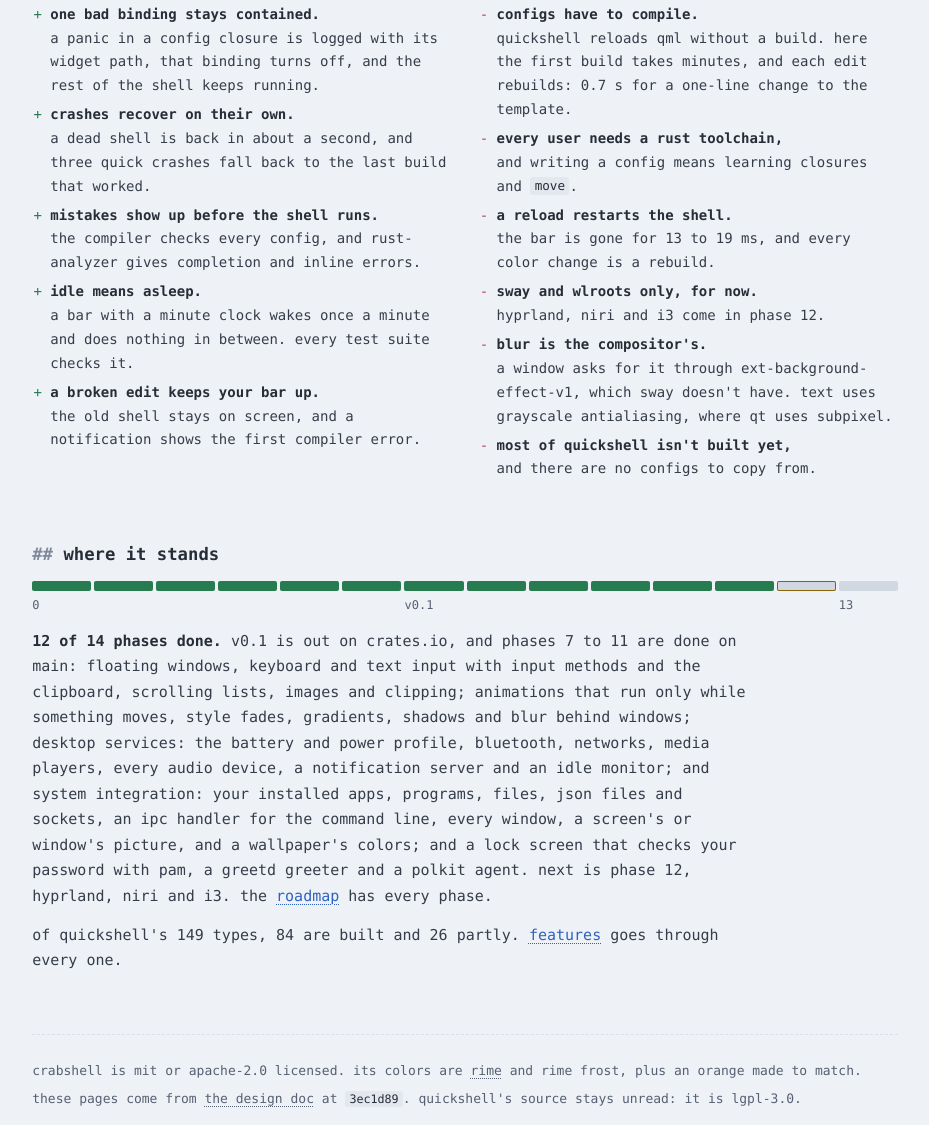
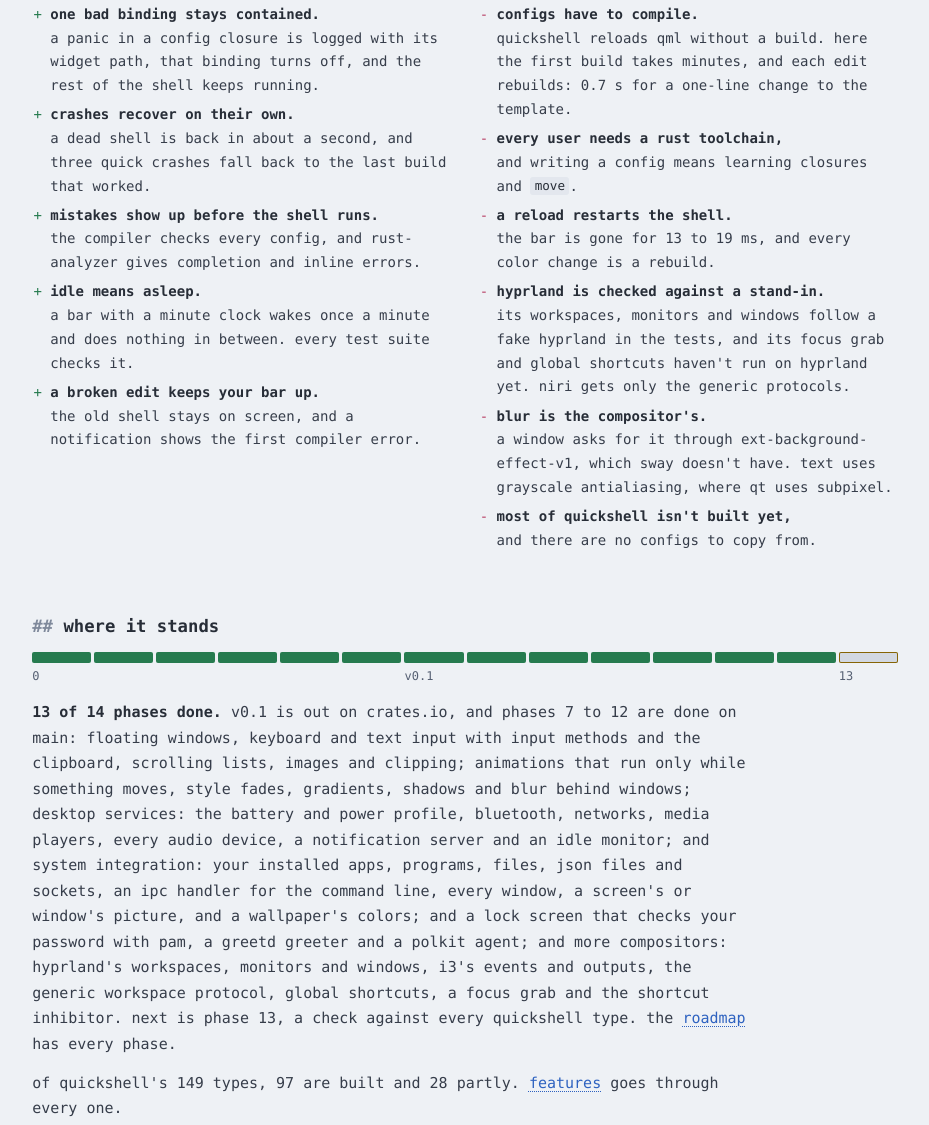
Before and after one commit to w0x7y/crabshell, a plain HTML site: page docs/site/index.html in a window 1280 px wide. Shown: the part 1436-2561 px from the top of the page, without its empty margins (175-1104 px from the left). Drawn offline with Linux system fonts and the light colour scheme; a web font is replaced by a local one.

Commit message:
Record Phase 12 in the docs and on the site

```diff
--- a/docs/site/data.js
+++ b/docs/site/data.js
@@ -210,19 +210,26 @@ const PHASES = [
   {
     n: 12,
     title: "more compositors",
-    state: "next",
-    when: "up next",
+    state: "done",
+    when: "passed 15 nov",
     items: [
-      ["no", "hyprland: workspaces, monitors, focus grab, global shortcuts"],
-      ["no", "i3 and niri"],
-      ["no", "generic window-manager protocols"],
+      ["yes", "hyprland: workspaces, monitors, windows, dispatch and events"],
+      [
+        "part",
+        "hyprland: focus grab and global shortcuts, not run on hyprland",
+      ],
+      ["yes", "i3: events, outputs and commands"],
+      ["part", "niri: only through the generic protocols, untested"],
+      ["yes", "generic workspaces and the shortcut inhibitor"],
+      ["yes", "exit check: the hyprland example against a fake hyprland"],
+      ["no", "checked by hand on a real hyprland"],
     ],
   },
   {
     n: 13,
     title: "parity check",
-    state: "later",
-    when: "last",
+    state: "next",
+    when: "up next",
     items: [
       [
         "no",
@@ -349,24 +356,24 @@ const Q = {
     ["DBusMenuItem", "yes", "MenuEntry, read from dbusmenu items"],
   ],
   "Quickshell.Hyprland": [
-    ["GlobalShortcut", "no", 12],
-    ["Hyprland", "no", 12],
-    ["HyprlandEvent", "no", 12],
-    ["HyprlandFocusGrab", "no", 12],
-    ["HyprlandMonitor", "no", 12],
-    ["HyprlandToplevel", "no", 12],
-    ["HyprlandWindow", "no", 12],
-    ["HyprlandWorkspace", "no", 12],
+    ["GlobalShortcut", "part", "cx.global_shortcut, not yet run on hyprland"],
+    ["Hyprland", "yes", "cx.hyprland(): lists, focus_workspace, dispatch"],
+    ["HyprlandEvent", "yes", "HyprlandEvent with parse(n)"],
+    [
+      "HyprlandFocusGrab",
+      "part",
+      "focus_grab on a window, not yet run on hyprland",
+    ],
+    ["HyprlandMonitor", "yes", "HyprlandMonitor"],
+    ["HyprlandToplevel", "yes", "HyprlandToplevel"],
+    ["HyprlandWindow", "part", "HyprlandToplevel's class, title and state"],
+    ["HyprlandWorkspace", "yes", "HyprlandWorkspace"],
   ],
   "Quickshell.I3": [
-    [
-      "I3",
-      "part",
-      "cx.sway(): workspaces and focus over the i3-compatible ipc",
-    ],
-    ["I3Event", "no", 12],
-    ["I3IpcListener", "no", 12],
-    ["I3Monitor", "part", "a workspace's output name"],
+    ["I3", "yes", "cx.sway(): workspaces, outputs, dispatch and events"],
+    ["I3Event", "yes", "SwayEvent"],
+    ["I3IpcListener", "yes", "cx.sway().on_event(kinds, handler)"],
+    ["I3Monitor", "yes", "SwayOutput"],
     ["I3Workspace", "yes", "Workspace"],
   ],
   "Quickshell.Io": [
@@ -471,7 +478,7 @@ const Q = {
     ["IdleInhibitor", "yes", "inhibit_idle on a window"],
     ["IdleMonitor", "yes", "cx.idle_monitor(timeout)"],
     ["ScreencopyView", "yes", "ScreencopyView"],
-    ["ShortcutInhibitor", "no", 12],
+    ["ShortcutInhibitor", "yes", "inhibit_shortcuts on a window"],
     ["Toplevel", "yes", "Toplevel"],
     ["ToplevelManager", "yes", "cx.toplevels()"],
     ["WlSessionLock", "yes", "SessionLock, shown with cx.session_lock"],
@@ -507,10 +514,10 @@ const Q = {
     ],
   ],
   "Quickshell.WindowManager": [
-    ["ScreenProjection", "no", 12],
-    ["WindowManager", "no", 12],
-    ["Windowset", "no", 12],
-    ["WindowsetProjection", "no", 12],
+    ["ScreenProjection", "part", "windowsets_on(output), a method"],
+    ["WindowManager", "yes", "cx.window_manager()"],
+    ["Windowset", "yes", "Windowset"],
+    ["WindowsetProjection", "yes", "WindowsetProjection"],
   ],
 };
 const ALL_TYPES = Object.values(Q).flat();
--- a/docs/site/index.html
+++ b/docs/site/index.html
@@ -217,8 +217,10 @@
               13 to 19 ms, and every color change is a rebuild.
             </li>
             <li>
-              <strong>sway and wlroots only, for now.</strong> hyprland, niri
-              and i3 come in phase 12.
+              <strong>hyprland is checked against a stand-in.</strong> its
+              workspaces, monitors and windows follow a fake hyprland in the
+              tests, and its focus grab and global shortcuts haven't run on
+              hyprland yet. niri gets only the generic protocols.
             </li>
             <li>
               <strong>blur is the compositor's.</strong> a window asks for it
@@ -238,7 +240,7 @@
       <div class="rail-ticks" id="rail-ticks" aria-hidden="true"></div>
       <p>
         <strong id="phases-done"></strong> v0.1 is out on crates.io, and phases
-        7 to 11 are done on main: floating windows, keyboard and text input with
+        7 to 12 are done on main: floating windows, keyboard and text input with
         input methods and the clipboard, scrolling lists, images and clipping;
         animations that run only while something moves, style fades, gradients,
         shadows and blur behind windows; desktop services: the battery and power
@@ -247,8 +249,11 @@
         installed apps, programs, files, json files and sockets, an ipc handler
         for the command line, every window, a screen's or window's picture, and
         a wallpaper's colors; and a lock screen that checks your password with
-        pam, a greetd greeter and a polkit agent. next is phase 12, hyprland,
-        niri and i3. the <a href="roadmap.html">roadmap</a> has every phase.
+        pam, a greetd greeter and a polkit agent; and more compositors:
+        hyprland's workspaces, monitors and windows, i3's events and outputs,
+        the generic workspace protocol, global shortcuts, a focus grab and the
+        shortcut inhibitor. next is phase 13, a check against every quickshell
+        type. the <a href="roadmap.html">roadmap</a> has every phase.
       </p>
       <p id="types-line"></p>
     </main>
```
Also changed, not shown: docs/site/architecture.html (+1 -1 lines), docs/site/config.html (+33 -0 lines), 3 other files.
